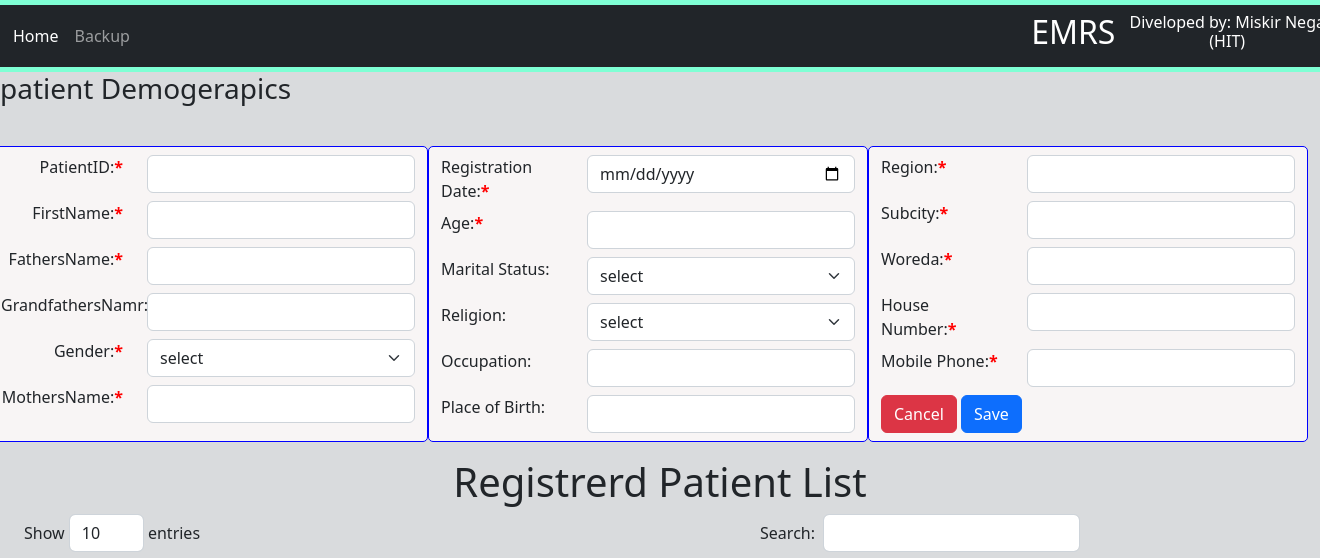
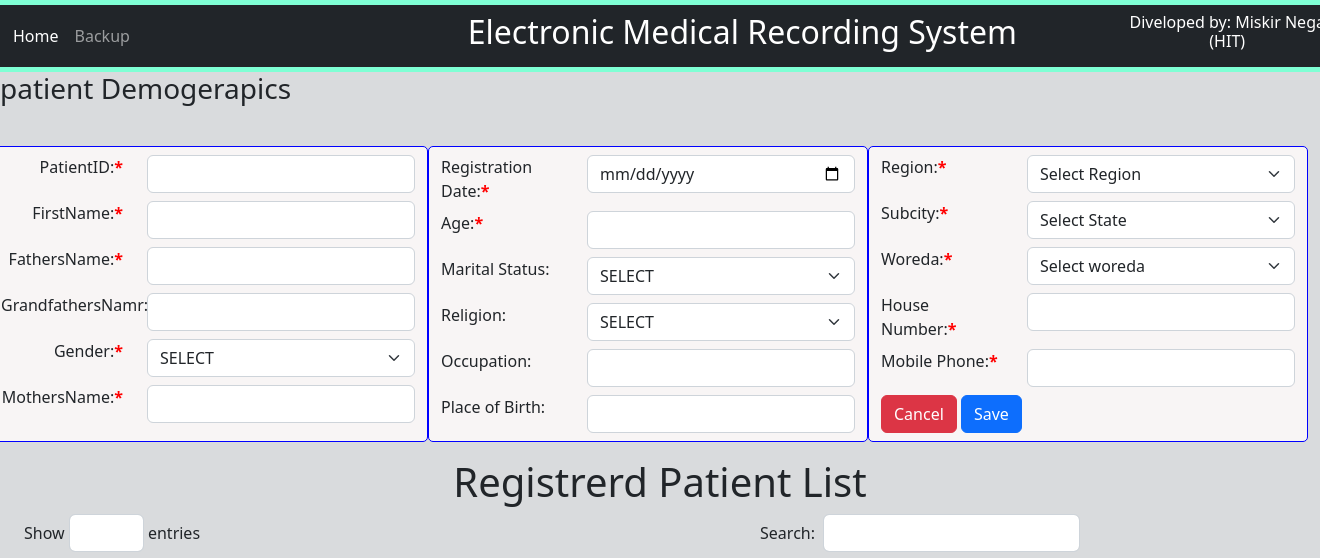
Before and after one commit to miskir/EMR1, a PHP site: page / in a window 1320 px wide; the page is wider, and only the part inside the window is pictured. Shown: the top 558 px of that part. Run offline with PHP 8.4, Linux system fonts and the light colour scheme; data comes from the database, SQL or seed files in the repository; data that the repository does not hold is empty.

Commit message:
adding region subcity and woreda

```diff
--- a/add.php
+++ b/add.php
@@ -4,6 +4,7 @@
 
 	if(isset($_POST['submit'])){
 		$patientid = $_POST['patientid'];
+		//strtoupper($firstname);
 		$firstname = $_POST['firstname'];
 		$fathersname = $_POST['fathersname'];
         $grandfathersname = $_POST['grandfathersname'];
--- /dev/null
+++ b/connection.inc.php
@@ -0,0 +1,3 @@
+<?php
+
+$conn = mysqli_connect('localhost','root','','emr');
--- a/index.php
+++ b/index.php
@@ -2,6 +2,15 @@
     session_start();
     include ("head.php");
     // include ("men.php");
+    ?>
+    <?php
+include 'connection.inc.php';
+
+$country = "SELECT * FROM region";
+$county_qry = mysqli_query($conn, $country);
+
+
+
 ?>
 
     <head>
@@ -69,8 +78,8 @@
                         </li> -->
                         </ul>
                     </div>
-                    <div class="max-auto">
-                        <h2>EMRS</h2>
+                    <div class="max-auto col-sm-7">
+                        <h2>Electronic Medical Recording System</h2>
                     </div>
                 </div>
 
@@ -133,21 +142,23 @@
                     <div class="mb-2 row input">
                         <label class="col-sm-4">FirstName:<span style="color:red; font-weight: bold;">*</span></label>
                         <div class="col-sm-8">
-                            <input type="text" class="form-control input-sm" id="search" name="firstname" required />
+                            <input style="text-transform: Uppercase" type="text" class="form-control input-sm"
+                                id="search" name="firstname" required />
                         </div>
                     </div>
                     <div class="mb-2 mt-2 row">
                         <label class="col-sm-4">FathersName:<span style="color:red; font-weight: bold;">*</span></label>
                         <div class="col-sm-8">
-                            <input type="text" class="form-control input-sm" id="search1" name="fathersname" required />
+                            <input style="text-transform: Uppercase" type="text" class="form-control input-sm"
+                                id="search1" name="fathersname" required />
                         </div>
                     </div>
                     <div class="mb-2 row">
                         <label class="col-sm-4 align-ridht">GrandfathersNamr:<span
                                 style="color:red; font-weight: bold;">*</span></label>
                         <div class="col-sm-8">
-                            <input type="text" class="form-control input-sm" id="search2" name="grandfathersname"
-                                required />
+                            <input style="text-transform: Uppercase" type="text" class="form-control input-sm"
+                                id="search2" name="grandfathersname" required />
                         </div>
                     </div>
                     <!-- <div class="mb-2 mt-2 row">
@@ -160,8 +171,8 @@
                     <div class="mb-2 row">
                         <label class="col-sm-4">Gender:<span style="color:red; font-weight: bold;">*</span></label>
                         <div class="col-sm-8">
-                            <select class="form-select" id="states" name="gender" aria-label="Default select example"
-                                required>
+                            <select style="text-transform: Uppercase" class="form-select" id="states" name="gender"
+                                aria-label="Default select example" required>
                                 <option selected disabled>select</option>
                                 <option value="MALE">MALE</option>
                                 <option value="FEMALE">FEMALE</option>
@@ -172,7 +183,8 @@
                     <div class="mb-2 row">
                         <label class="col-sm-4">MothersName:<span style="color:red; font-weight: bold;">*</span></label>
                         <div class="col-sm-8">
-                            <input type="text" class="form-control input-sm" name="mothersname" required />
+                            <input style="text-transform: Uppercase" type="text" class="form-control input-sm"
+                                id="search3" name="mothersname" required />
                         </div>
                     </div>
                 </div>
@@ -210,8 +222,8 @@
                     <div class="mb-2 mt-2 row">
                         <label class="col-sm-4">Marital Status:</label>
                         <div class="col-sm-8">
-                            <select class="form-select" id="states" name="marital_status"
-                                aria-label="Default select example" required>
+                            <select style="text-transform: Uppercase" class="form-select" id="states"
+                                name="marital_status" aria-label="Default select example" required>
                                 <option selected disabled>select</option>
                                 <option value="SINGLE">SINGLE</option>
                                 <option value="MARRIED">MARRIED</option>
@@ -224,15 +236,14 @@
                     <div class="mb-2 row">
                         <label class="col-sm-4">Religion:</label>
                         <div class="col-sm-8">
-                            <select class="form-select" id="states" name="religion" aria-label="Default select example"
-                                required>
+                            <select style="text-transform: Uppercase" class="form-select" id="states" name="religion"
+                                aria-label="Default select example" required>
                                 <option selected disabled>select</option>
-                                <option value="Christians">Christians</option>
-                                <option value="Ethiopian_Orthodox">Ethiopian_Orthodox</option>
-                                <option value="Protestants">Protestants</option>
-                                <option value="Catholics">Catholics</option>
-                                <option value="Muslims">Muslims</option>
-                                <option value="Catholics">Catholics</option>
+                                <option value="CHRISTIANS">CHRISTIANS</option>
+                                <option value="ETHIOPIAN_ORTHODOX">ETHIOPIAN_ORTHODOX</option>
+                                <option value="PROTESTANTS">PROTESTANTS</option>
+                                <option value="CATHOLICS">CATHOLICS</option>
+                                <option value="MUSLIMS">MUSLIMS</option>
                             </select>
                             <!-- <input type="text" class="form-control" name="religion"> -->
                         </div>
@@ -240,37 +251,71 @@
                     <div class="mb-2 row">
                         <label class="col-sm-4">Occupation:</label>
                         <div class="col-sm-8">
-                            <input type="text" class="form-control" name="occupation">
+                            <input style="text-transform: Uppercase" type="text" class="form-control" name="occupation">
                         </div>
                     </div>
                     <div class="mb-2 row">
                         <label class="col-sm-4">Place of Birth:</label>
                         <div class="col-sm-8">
-                            <input type="text" class="form-control" name="place_of_birth">
+                            <input style="text-transform: Uppercase" type="text" class="form-control"
+                                name="place_of_birth">
                         </div>
                     </div>
                 </div>
                 <!--second col End-->
+                <!-- <?php
+                            include_once 'connection.php';
+                            $query = "SELECT * FROM region";
+                            $result = $conn ->query($query);
+                ?> -->
                 <!--thirde col -->
                 <div class="col" style="background-color:rgb(248, 245, 245); border:1px solid blue; border-radius:5px;">
                     <div class="mb-2 mt-2 row">
                         <label class="col-sm-4">Region:<span style="color:red; font-weight: bold;">*</span></label>
                         <div class="col-sm-8">
-                            <input type="text" class="form-control" name="region" required />
+                            <select class="form-select" id="country" name="region">
+                                <option selected disabled>Select Region</option>
+                                <?php while ($row = mysqli_fetch_assoc($county_qry)) : ?>
+                                <option value="<?php echo $row['id']; ?>"> <?php echo $row['names']; ?> </option>
+                                <?php endwhile; ?>
+                            </select>
+                            <!-- <input style="text-transform: Uppercase" type="text" class="form-control" name="region"
+                                required /> -->
+                            <!-- <select style="text-transform: Uppercase" class="form-select" name="religion" aria-label="Default select example"
+                                required id="region">
+                            <option value="">select Region</option>
+                            <?php
+                            if($result->num_rows > 0){
+                                while($row = $result->fetch_assoc()){
+                                    echo '<option value="'.$row['id'].'">'.$row['names'].'</option>';
+                                }
+                            }else{
+                                echo '<option value="">region not available</option>';
+                            }
+                        ?> -->
                             <!--<span class="input-group-text" id="basic-addon2">=</span>-->
                         </div>
                     </div>
+
                     <div class="mb-2 mt-2 row">
                         <label class="col-sm-4">Subcity:<span style="color:red; font-weight: bold;">*</span></label>
                         <div class="col-sm-8">
-                            <input type="text" class="form-control" name="subcity">
+                            <select class="form-select" id="state" name='subcity'>
+                                <option selected disabled>Select State</option>
+                            </select>
+                            <!-- <input style="text-transform: Uppercase" type="text" class="form-control" name="subcity"> -->
                             <!--<span class="input-group-text" id="basic-addon2">=</span>-->
                         </div>
                     </div>
+
                     <div class="mb-2 row">
                         <label class="col-sm-4">Woreda:<span style="color:red; font-weight: bold;">*</span></label>
                         <div class="col-sm-8">
-                            <input type="text" class="form-control" name="woreda" required />
+                            <select class="form-select" id="city" name="woreda">
+                                <option selected disabled>Select woreda</option>
+                            </select>
+                            <!-- <input style="text-transform: Uppercase" type="text" class="form-control" name="woreda"
+                                required /> -->
                         </div>
                     </div>
                     <div class="mb-2 mt-2 row">
@@ -394,17 +439,32 @@
     <script src="js/jquery-ui.js"></script>
     <script>
         $(document).ready(function () {
+            $('#myTable1').DataTable({
+                scrollY: 200,
+                scrollX: true,
+                "responsive": true,
+                "order": [
+                    [0, 'desc']
+                ],
+                "pageLength": 200,
+            });
+            $(document).on('click', '.close', function () {
+                $('.alert').hide()
+            });
+        });
+    </script>
+    <!-- <script>
+        $(document).ready(function () {
             //inialize datatable
             $('#myTable1').DataTable();
 
             //hide alert
             $(document).on('click', '.close', function () {
                 $('.alert').hide()
-
-            })
+            });
             "bDestroy": true
         });
-    </script>
+    </script> -->
     <script type="text/javascript">
         $(document).ready(function () {
             $("#search").autocomplete({
@@ -429,6 +489,14 @@
             });
         });
     </script>
+    <script type="text/javascript">
+        $(document).ready(function () {
+            $("#search3").autocomplete({
+                source: 'search.php',
+                minLength: 0,
+            });
+        });
+    </script>
     <script>
         const inp = document.getElementById("search");
 
@@ -437,11 +505,40 @@
         });
     </script>
 
+
+
 <script>
-        $(document).ready(function () {
-            $('#myTable1').DataTable({
-                scrollY: 200,
-                scrollX: true,
+    // County State
+
+    $('#country').on('change', function() {
+        var country_id = this.value;
+        // console.log(country_id);
+        $.ajax({
+            url: 'ajax/state.php',
+            type: "POST",
+            data: {
+                country_data: country_id
+            },
+            success: function(result) {
+                $('#state').html(result);
+                // console.log(result);
+            }
+        })
     });
+    // state city
+    $('#state').on('change', function() {
+        var state_id = this.value;
+        // console.log(country_id);
+        $.ajax({
+            url: 'ajax/city.php',
+            type: "POST",
+            data: {
+                state_data: state_id
+            },
+            success: function(data) {
+                $('#city').html(data);
+                // console.log(data);
+            }
+        })
     });
 </script>
```
Also changed, not shown: ajax/city.php (added, +14 -0 lines), ajax/state.php (added, +13 -0 lines). Lines whose indentation alone changed are shown as unchanged.
